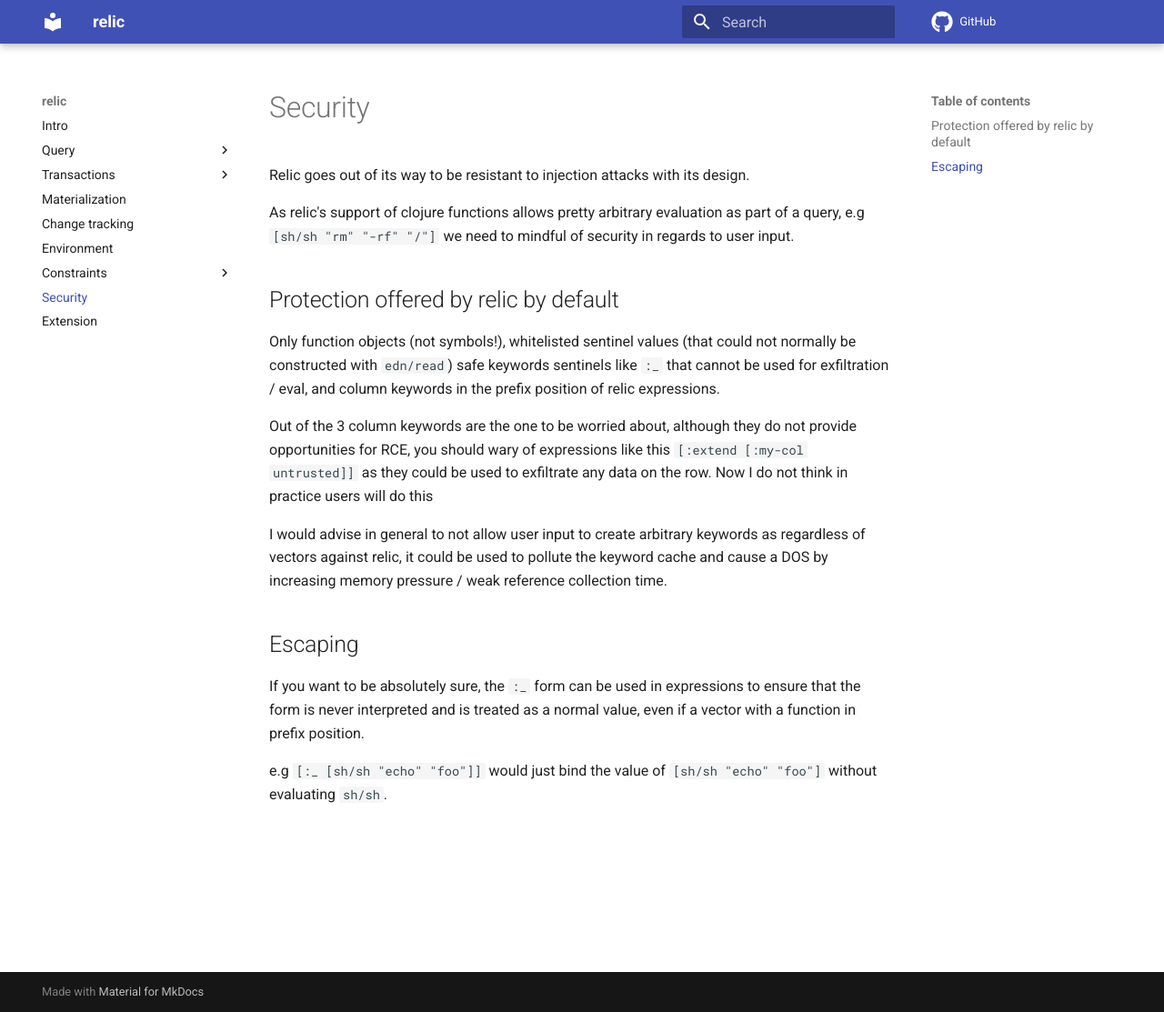
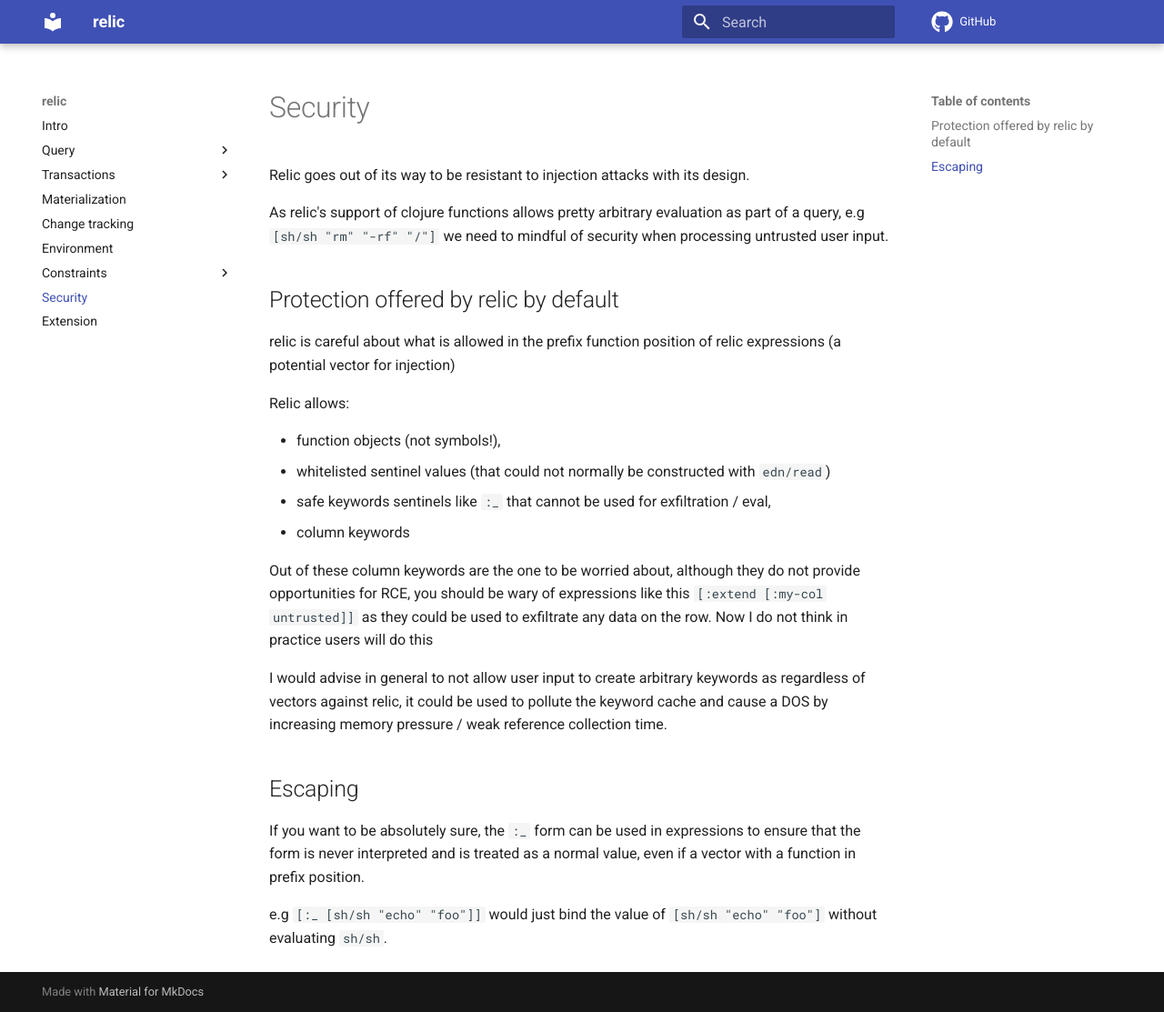
Before and after one commit to wotbrew/relic, an MkDocs documentation site: the page built from doc/security.md, in a window 1280 px wide and 1113 px high. Shown: the whole window at 91% size. Built offline with MkDocs 1.6.1 and Material for MkDocs 9.7.7, drawn with Linux system fonts in a browser that asks for light colours; comment, search, counter and statistics services are not loaded.

Commit message:
actually readable security.md

```diff
--- a/doc/security.md
+++ b/doc/security.md
@@ -3,15 +3,21 @@
 Relic goes out of its way to be resistant to injection attacks with its design.
 
 As relic's support of clojure functions allows pretty arbitrary evaluation as part of a query, e.g
-`[sh/sh "rm" "-rf" "/"]` we need to mindful of security in regards to user input.
+`[sh/sh "rm" "-rf" "/"]` we need to mindful of security when processing untrusted user input.
 
 ## Protection offered by relic by default
 
-Only function objects (not symbols!), whitelisted sentinel values (that could not normally be constructed with `edn/read`)
-safe keywords sentinels like `:_` that cannot be used for exfiltration / eval, and column keywords in the prefix position of relic expressions.
+relic is careful about what is allowed in the prefix function position of relic expressions (a potential vector for injection)
 
-Out of the 3 column keywords are the one to be worried about, although they do not provide
-opportunities for RCE, you should wary of expressions like this `[:extend [:my-col untrusted]]` as they could be used to exfiltrate any data on the row.
+Relic allows:
+
+- function objects (not symbols!),
+- whitelisted sentinel values (that could not normally be constructed with `edn/read`)
+- safe keywords sentinels like `:_` that cannot be used for exfiltration / eval,
+- column keywords
+
+Out of these column keywords are the one to be worried about, although they do not provide
+opportunities for RCE, you should be wary of expressions like this `[:extend [:my-col untrusted]]` as they could be used to exfiltrate any data on the row.
 Now I do not think in practice users will do this
 
 I would advise in general to not allow user input to create arbitrary keywords as regardless of vectors against relic, it could be used
```
